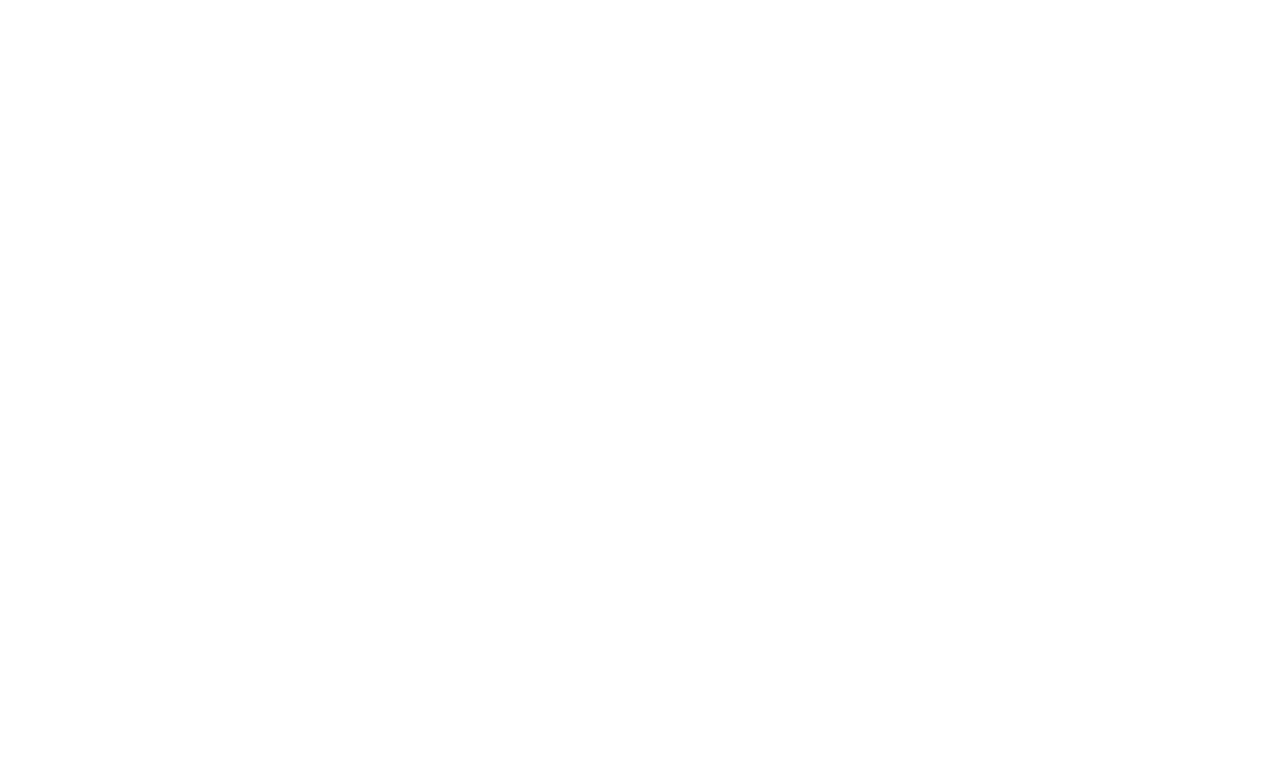
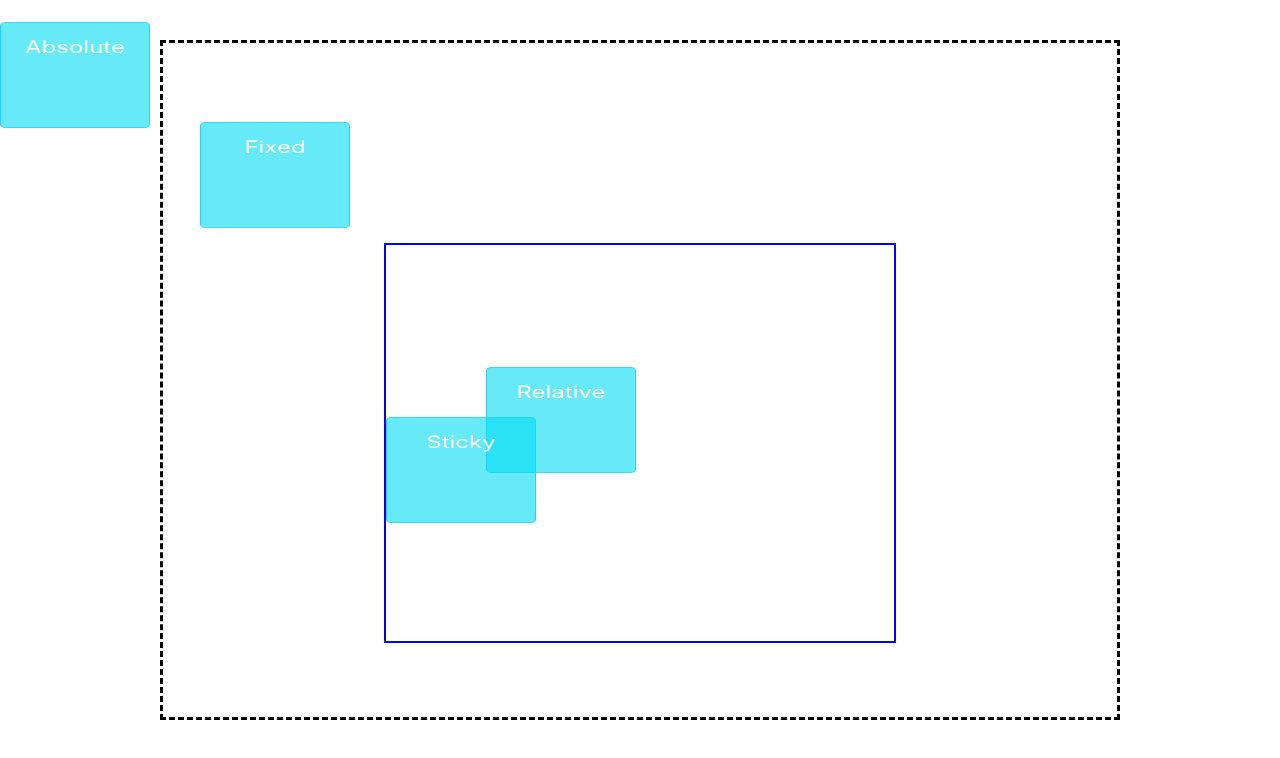
Before and after one commit to sathiswarj/react-practice, a React (Create React App) app: page /position in a window 1280 px wide. Before the commit this address had no page. Shown: the top 758 px of the page. Built offline with nearby package versions, Linux system fonts and the light colour scheme.

Commit message:
added transform

```diff
--- a/src/App.js
+++ b/src/App.js
@@ -22,7 +22,8 @@ import Transition from './Components/Css/Transition/Transition';
 import Transform from './Components/Css/Transform/Index'
 import Test from './Components/Css/Transform/Test';
 import Tests from './Components/Css/Transform/Tests';
-
+import Position from './Components/Position/Position';
+import Perspective from './Components/Css/Transform/Perspective '
 const LazyAbout = React.lazy(() => import('./Components/Function/About'));
 
 function App() {
@@ -53,6 +54,8 @@ function App() {
             <Route path="/transform" element={<Transform />} />
             <Route path="/test" element={<Test />} />
             <Route path="/tests" element={<Tests />} />
+            <Route path="/position" element={<Position />} />
+            <Route path="/perspective" element={<Perspective />} />
             {/* Lazy-loaded About route */}
             <Route
               path="/about"
--- /dev/null
+++ b/src/Components/Css/Transform/Perspective .js
@@ -0,0 +1,22 @@
+import React from 'react'
+import './Perspective.css'
+
+const Perspective  = () => {
+  return (
+     <>
+        <div className='wrap'>
+            <div className='origin b1'>
+                <div className='box'>box 1</div>
+            </div>
+            <div className='origin b2'>
+            <div className='box'>box 2</div>
+            </div>
+            <div className='origin b3'>
+            <div className='box'>box 3</div>
+            </div>
+        </div>
+     </>
+  )
+}
+
+export default Perspective
--- /dev/null
+++ b/src/Components/Css/Transform/Perspective.css
@@ -0,0 +1,40 @@
+.wrap{
+    margin: 20px auto;
+    border-bottom: solid 1px #ccc;
+    width: 90%;
+    text-align: center;
+}
+
+.origin{
+    width: 150px;
+    height: 150px;
+    display: inline-block;
+    margin: 10px 15px 20px 15px;
+    border: 1px #aaa solid;
+    border-radius: 5px;
+    box-shadow: 0px 3px 6px rgba(0,0,0,.5);
+    perspective: 200px;
+}
+.box{
+    background-color: rgba(0,221,244,.6);
+    border: 1px #3cf solid;
+    border-radius: 5px;
+    box-sizing: border-box;
+    width: 150px;
+    height: 150px;
+    padding: 20px;
+    text-align: center;
+    transform: rotateX(-45deg);
+}
+
+.b1{
+    perspective-origin: bottom left;
+}
+
+.b2{
+    perspective-origin: 75% 75%;
+}
+
+.b3{
+    perspective-origin: 30px 40px;
+}
--- a/src/Components/Css/Transform/Tests.css
+++ b/src/Components/Css/Transform/Tests.css
@@ -1,24 +1,97 @@
 .scene {
   width: 200px;
   height: 200px;
-    perspective: 600px;
+  perspective: 800px;
+  margin: 300px;
 }
 
 .cube {
-    width: 100%;
-    height: 100%;
+  width: 200px;
+  height: 200px;
   position: relative;
   transform-style: preserve-3d;
+  animation: rotate-cube 11s infinite linear;
+  animation-play-state: running;
+}
+
+.cube.paused {
+  animation-play-state: paused;
 }
 
 .cube__face {
   position: absolute;
   width: 200px;
   height: 200px;
+  display: flex;
+  align-items: center;
+  justify-content: center;
+  font-size: 20px;
+  color: white;
+  font-weight: bold;
 }
-  .cube.show-front  { transform: translateZ(-100px) rotateY(   0deg); }
-  .cube.show-right  { transform: translateZ(-100px) rotateY( -90deg); }
-  .cube.show-back   { transform: translateZ(-100px) rotateY(-180deg); }
-  .cube.show-left   { transform: translateZ(-100px) rotateY(  90deg); }
-  .cube.show-top    { transform: translateZ(-100px) rotateX( -90deg); }
-  .cube.show-bottom { transform: translateZ(-100px) rotateX(  90deg); }
+
+.cube__face--front {
+  background-color: hsl(175, 100%, 50%);
+  transform: translateZ(100px);
+}
+
+.cube__face--back {
+  background-color: hsl(192, 100%, 5%);
+  transform: translateZ(-100px) rotateY(180deg);
+}
+
+.cube__face--right {
+  background-color: hsl(0, 100%, 50%);
+  transform: translateX(100px) rotateY(90deg);
+}
+
+.cube__face--left {
+  background-color: hsl(220, 87%, 45%);
+  transform: translateX(-100px) rotateY(-90deg);
+}
+
+.cube__face--top {
+  background-color: hsl(78, 64%, 32%);
+  transform: translateY(-100px) rotateX(90deg);
+}
+
+.cube__face--bottom {
+  background-color: hsl(32, 40%, 48%);
+  transform: translateY(100px) rotateX(-90deg);
+}
+
+
+/* x- :horizontal
+y- :vertical */
+@keyframes rotate-cube {
+  0% {
+    transform: rotateX(0deg) rotateY(-45deg);
+  }
+  25% {
+    transform: rotateX(-45deg) rotateY(-45deg);
+  }
+  50% {
+    transform: rotateX(45deg) rotateY(5deg);
+  }
+  75% {
+    transform: rotateX(45deg) rotateY(180deg);
+  }
+  100% {
+    transform: rotateX(45deg) rotateY(-45deg);
+  }
+}
+
+.pause-btn {
+  margin-top: 150px;
+  padding: 10px 20px;
+  font-size: 16px;
+  cursor: pointer;
+  background-color: #007bff;
+  color: white;
+  border: none;
+  border-radius: 5px;
+}
+
+.pause-btn:hover {
+  background-color: #0056b3;
+}
--- a/src/Components/Css/Transform/Tests.js
+++ b/src/Components/Css/Transform/Tests.js
@@ -1,18 +1,29 @@
-import React from 'react'
-import './Tests.css'
+import React, { useState } from 'react';
+import './Tests.css';
+
 const Tests = () => {
+    const [isPaused, setIsPaused] = useState(true);
+
+    // Toggle animation play state between paused and running
+    const toggleRotation = () => {
+        setIsPaused(prevState => !prevState);
+    };
+
     return (
-        <div class="scene">
-            <div class="cube">
-                <div class="cube__face cube__face--front">front</div>
-                <div class="cube__face cube__face--back">back</div>
-                <div class="cube__face cube__face--right">right</div>
-                <div class="cube__face cube__face--left">left</div>
-                <div class="cube__face cube__face--top">top</div>
-                <div class="cube__face cube__face--bottom">bottom</div>
+        <div className="scene">
+            <div className={`cube show-front ${isPaused ? 'paused' : ''}`}>
+                <div className="cube__face cube__face--front">front</div>
+                <div className="cube__face cube__face--back">back</div>
+                <div className="cube__face cube__face--right">right</div>
+                <div className="cube__face cube__face--left">left</div>
+                <div className="cube__face cube__face--top">top</div>
+                <div className="cube__face cube__face--bottom">bottom</div>
             </div>
+            <button onClick={toggleRotation} className="pause-btn">
+                {isPaused ? 'Resume Rotation' : 'Pause Rotation'}
+            </button>
         </div>
-    )
+    );
 }
 
-export default Tests
+export default Tests;
--- /dev/null
+++ b/src/Components/Position/Position.css
@@ -0,0 +1,72 @@
+*{
+    margin: 0;
+    border:0;
+    box-sizing: border-box;
+}
+
+body{
+    font-size: 1.5rem;
+    min-height: 200vh;
+}
+
+.outer-container{
+    border: 3px dashed black;
+    width: 75vw;
+    height: 85vh;
+    margin: 40px auto;
+    /* position: relative; */
+}
+
+
+
+.inner-container{
+    border: 2px solid blue;
+    width: 40vw;
+    height: 50vh;
+    margin: 200px auto;
+    /* position: relative; */
+}
+
+.box{
+    width: 150px;
+    height: 150px;
+    color: white;
+    padding:1 rem;
+}
+
+.absolute{
+    background: blue;
+    /* position: static; default */
+    position: absolute;
+    top: 0;
+    left: 0;
+}
+
+
+/* Absolute - Absolute normal a implement panna adhu web page refer a eduthutu move aagum. so position: relative nu oru class la podrapo adha reference a eduthutu move aagum */
+/* .relative refer the immediate parent class */
+
+.relative{
+    background: red;
+    position: relative;
+    top: 100px;
+    left: 100px;
+}
+
+/* Fixed only refer the webpage.  */
+/* And there is a only problem is it will fixed the sizes to web page so if i scroll down the page it will fixed in the size */
+.fixed{
+    background: green;
+    /* position: static; default */
+    position: fixed;
+    top: 100px;
+    left: 200px;
+}
+
+/* sticky refer the parent class*/
+/* If scroll the page then sticky container should display after crossed the parent class then it will stayed in that */
+.sticky{
+    background: black;
+    position: sticky;
+    top: 300px;
+}
--- /dev/null
+++ b/src/Components/Position/Position.js
@@ -0,0 +1,27 @@
+import React from 'react'
+import './Position.css'
+
+const Position = () => {
+  return (
+        <>
+        <div className='outer-container'>
+          <div className='inner-container'>
+            <div className='box absolute'>
+               <p>Absolute</p>
+            </div>
+            <div className='box relative'>
+               <p>Relative</p>
+            </div>
+            <div className='box fixed'>
+              <p>Fixed</p>
+            </div>
+            <div className='box sticky'>
+              <p>Sticky</p>
+            </div>
+          </div>
+        </div>
+        </>
+  )
+}
+
+export default Position
```
Lines whose indentation alone changed are shown as unchanged.
